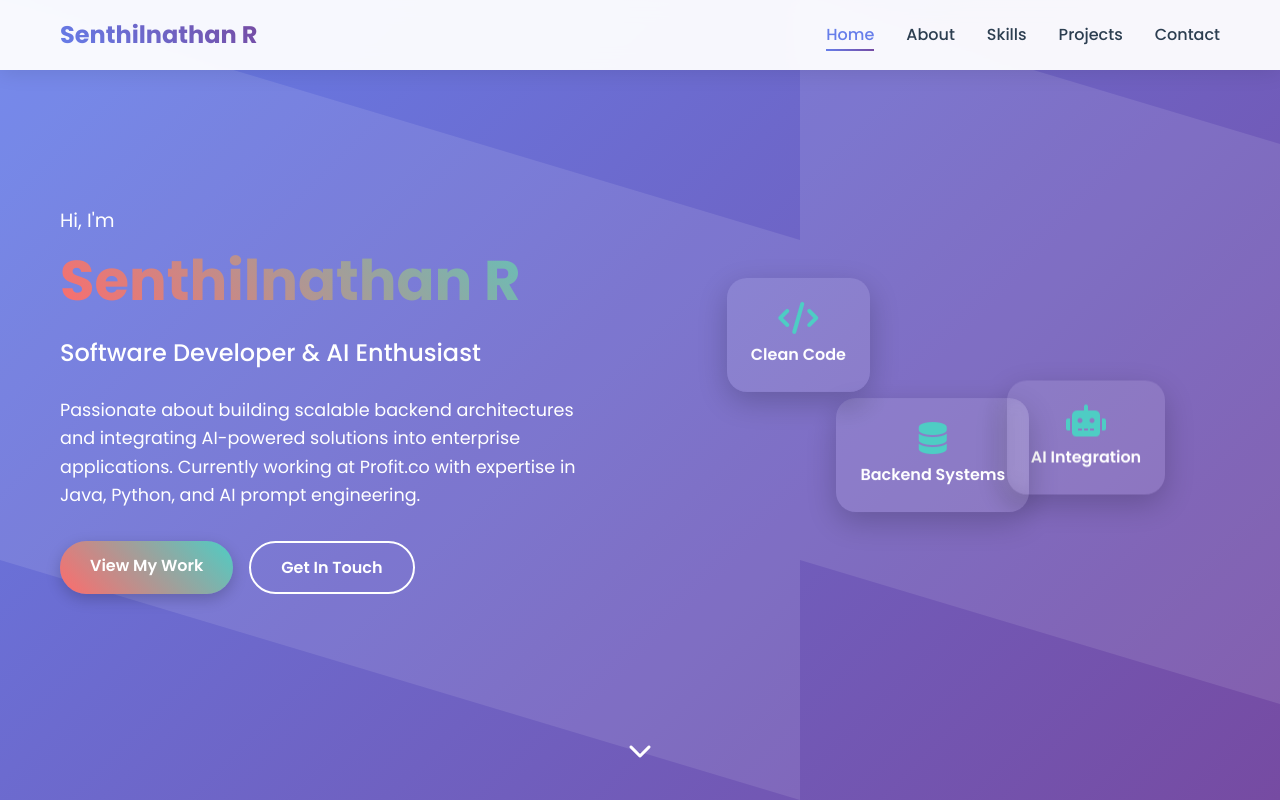
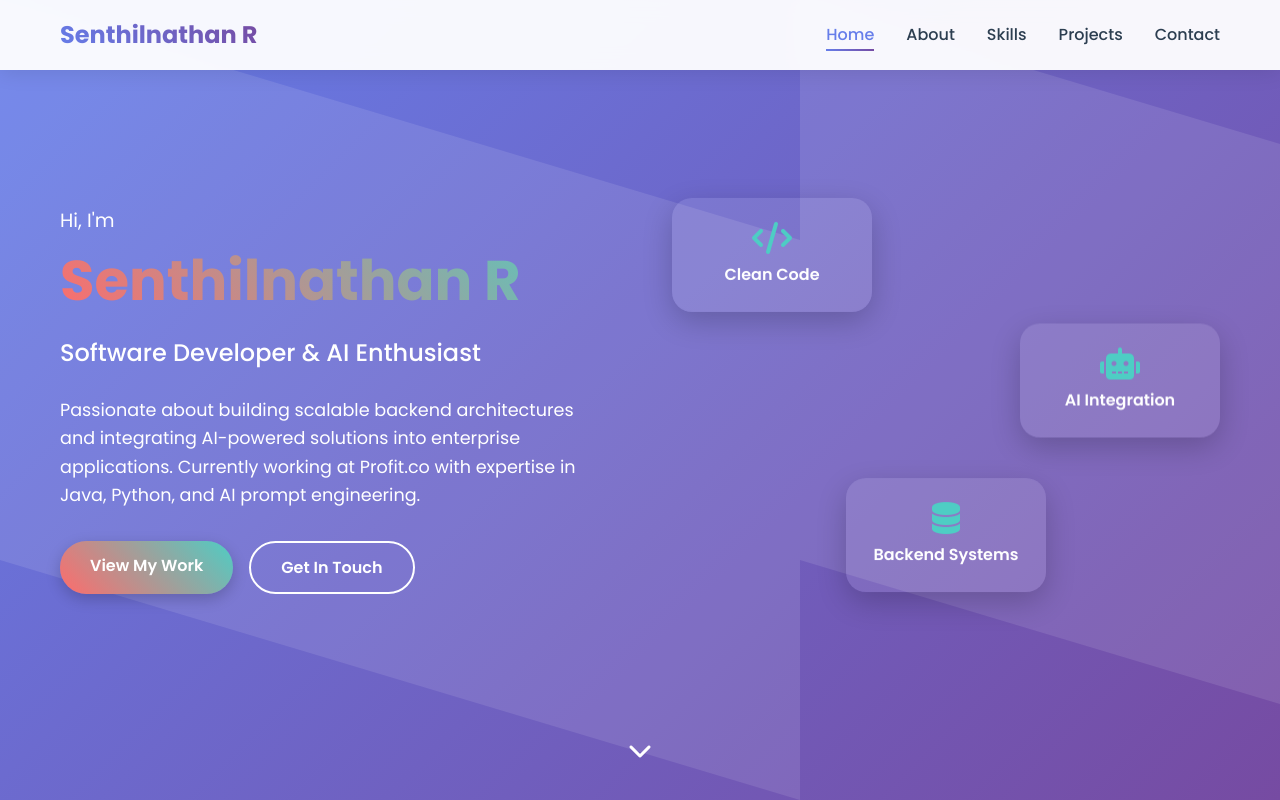
Before and after one commit to senthil900/my-portfolio, a plain HTML site: page index.html in a window 1280 px wide. Shown: the top 800 px of the page. Drawn offline with Linux system fonts and the light colour scheme.

Commit message:
Update style.css

```diff
--- a/style.css
+++ b/style.css
@@ -217,10 +217,15 @@ body {
     position: relative;
     height: 400px;
     animation: fadeInRight 1s ease-out 0.5s both;
+    display: flex;
+    flex-direction: column;
+    justify-content: space-between;
+    align-items: center;
+    gap: 1.5rem;
 }
 
 .floating-card {
-    position: absolute;
+    position: relative;
     background: rgba(255, 255, 255, 0.1);
     backdrop-filter: blur(10px);
     border-radius: 20px;
@@ -228,24 +233,23 @@ body {
     color: white;
     box-shadow: 0 10px 30px rgba(0, 0, 0, 0.2);
     animation: float 6s ease-in-out infinite;
+    width: 200px;
+    text-align: center;
 }
 
 .floating-card:nth-child(1) {
-    top: 20%;
-    left: 10%;
     animation-delay: 0s;
+    align-self: flex-start;
 }
 
 .floating-card:nth-child(2) {
-    top: 50%;
-    right: 10%;
     animation-delay: -2s;
+    align-self: flex-end;
 }
 
 .floating-card:nth-child(3) {
-    bottom: 20%;
-    left: 30%;
     animation-delay: -4s;
+    align-self: center;
 }
 
 .card-content {
```
